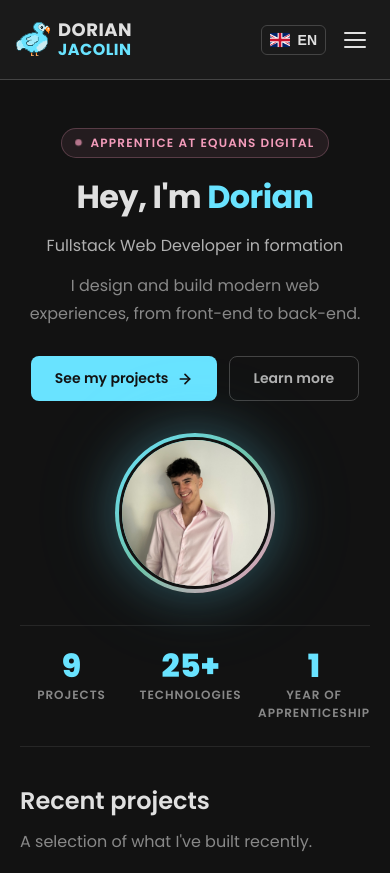
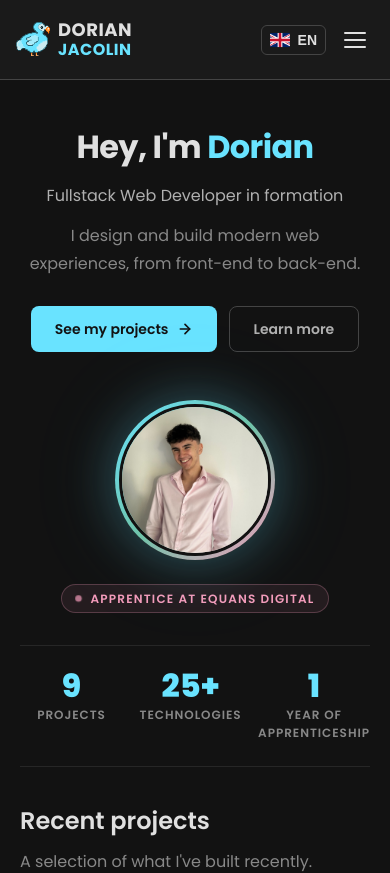
Before and after one commit to Jacma-pro/portfolio, a React (Vite) app: page / in a window 390 px wide. Shown: the top 873 px of the page. Built offline with nearby package versions, Linux system fonts and the light colour scheme.

Commit message:
feat: update featured project IDs in Home component

```diff
--- a/src/pages/Home.scss
+++ b/src/pages/Home.scss
@@ -13,22 +13,28 @@
   padding: 2rem 0 3rem;
 
   @media (max-width: 700px) {
-    flex-direction: column-reverse;
+    flex-direction: column;
     text-align: center;
-    gap: 2rem;
+    gap: 0;
     padding: 1rem 0 2rem;
   }
 }
 
 .home__hero-content {
   flex: 1;
+
+  @media (max-width: 700px) {
+    display: contents;
+  }
 }
 
 .home__hero-visual {
   flex-shrink: 0;
 
   @media (max-width: 700px) {
-    order: -1;
+    order: 5;
+    margin-top: 1rem;
+    margin-bottom: 1.5rem;
   }
 }
 
@@ -47,6 +53,11 @@
   border-radius: 999px;
   padding: 0.3rem 0.85rem;
   margin-bottom: 1.25rem;
+
+  @media (max-width: 700px) {
+    order: 6;
+    margin-bottom: 0;
+  }
 }
 
 .home__badge-dot {
@@ -69,6 +80,10 @@
   color: $text-primary;
   margin-bottom: 0.25rem;
   line-height: 1.15;
+
+  @media (max-width: 700px) {
+    order: 1;
+  }
 
   @media (max-width: 640px) {
     font-size: $fs-2xl;
@@ -105,6 +120,10 @@
   color: $text-secondary;
   margin-bottom: 0.75rem;
   font-weight: $fw-medium;
+
+  @media (max-width: 700px) {
+    order: 2;
+  }
 }
 
 .home__tagline {
@@ -114,6 +133,7 @@
   margin-bottom: 1.75rem;
 
   @media (max-width: 700px) {
+    order: 3;
     margin-left: auto;
     margin-right: auto;
   }
@@ -157,6 +177,8 @@
 
   @media (max-width: 700px) {
     justify-content: center;
+    order: 4;
+    margin-bottom: 2rem;
   }
 }
 
--- a/src/pages/Home.tsx
+++ b/src/pages/Home.tsx
@@ -6,7 +6,7 @@ import photoMe from '../assets/aboutme/photo/me.jpeg'
 import './Home.scss'
 
 /* ── Featured project IDs (hand-picked, in order) ─────────────────────────── */
-const FEATURED_IDS = ['super-todo', 'api-auth', 'bike']
+const FEATURED_IDS = ['stegano', 'bdd-streaming', 'rl-wp']
 const FEATURED = FEATURED_IDS
   .map(id => PROJECTS.find(p => p.id === id))
   .filter(Boolean) as typeof PROJECTS
```
